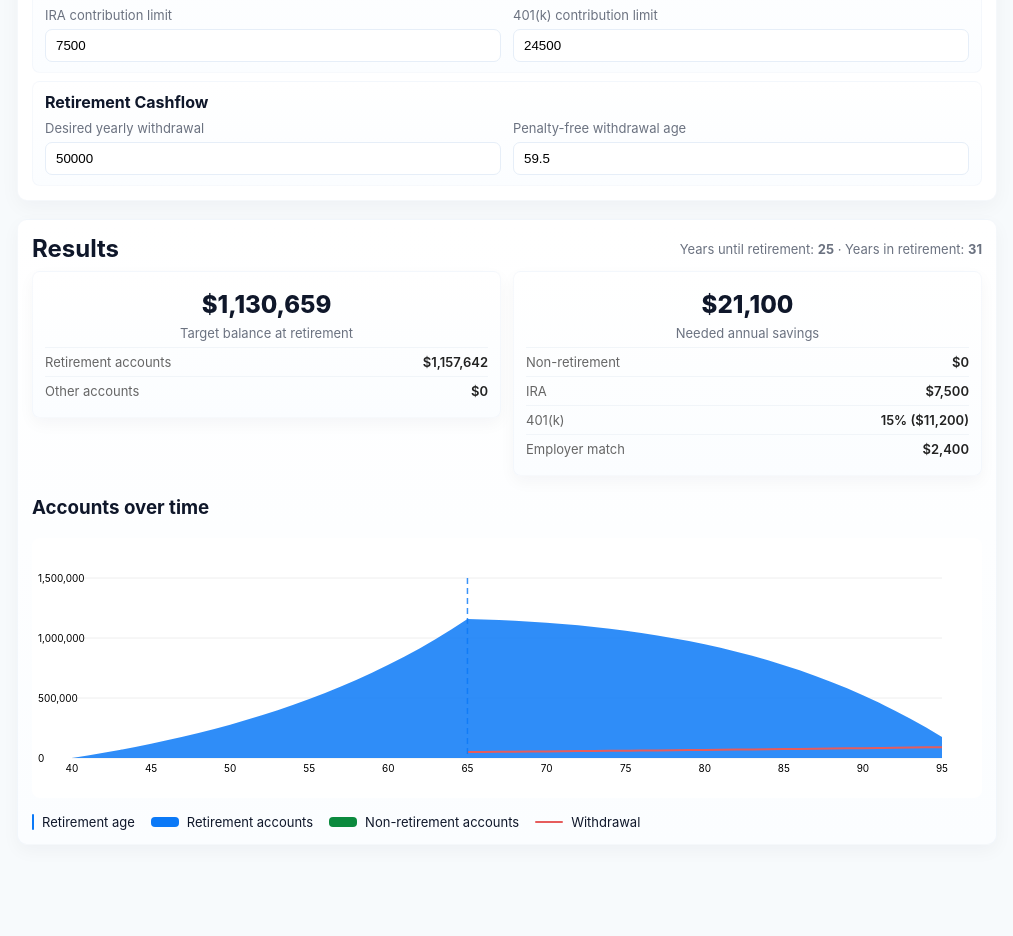
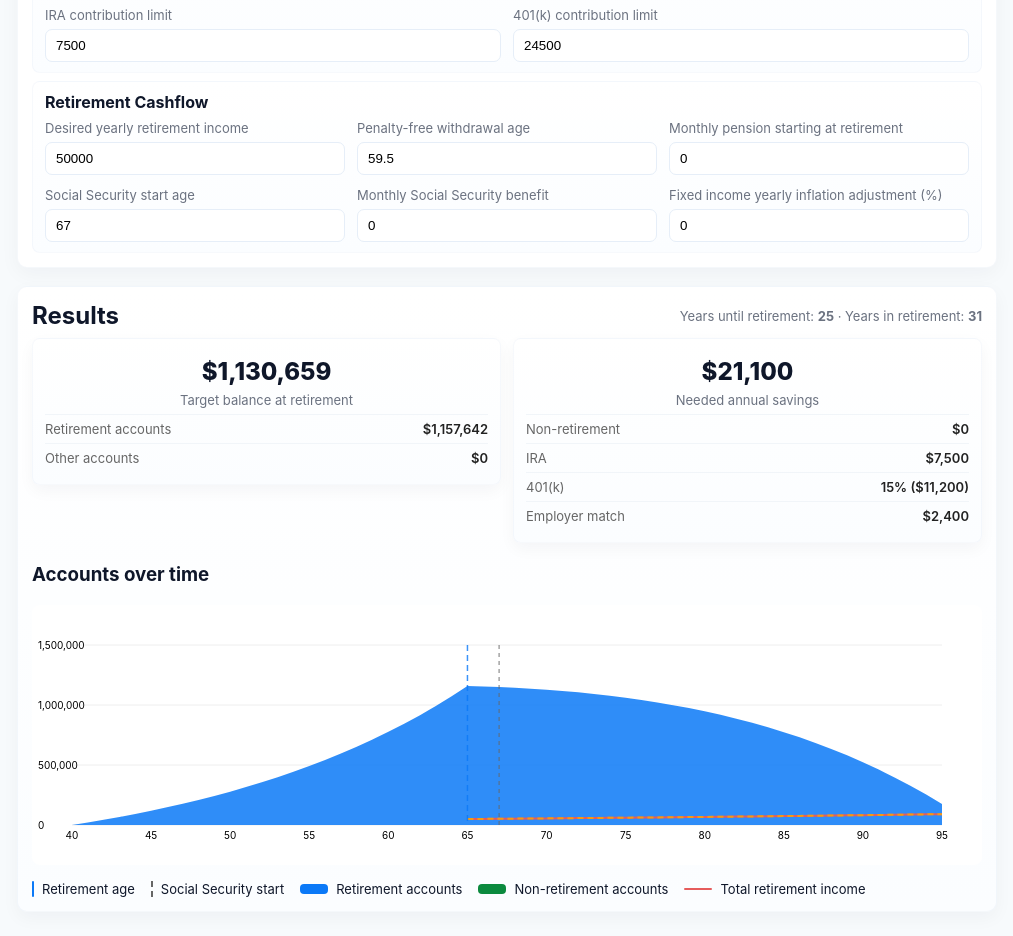
Before and after one commit to zuko7104/retirement-calculator, a React (Vite) app in the folder web/: page / in a window 1280 px wide. Shown: the part 560-1496 px from the top of the page, without its empty margins (133-1146 px from the left). Before the commit the page ends 1429 px from the top, so only its background shows below. Built offline with nearby package versions, Linux system fonts and the light colour scheme.

Commit message:
Added pension and social security

```diff
--- a/web/src/App.jsx
+++ b/web/src/App.jsx
@@ -31,23 +31,28 @@ function fmt(n) {
   return Math.ceil(n).toLocaleString()
 }
 
-function calculate(currentAssets, yearsToRetire, yearsInRetirement, withdrawal, rPre, rPost, g) {
+function calculate(currentAssets, yearsToRetire, yearsInRetirement, withdrawal, rPre, rPost, g, pensionAnnual = 0, ssAnnual = 0, ssOffset = 0, fixedIncomeInflation = 0) {
   const N = yearsInRetirement
   if (N <= 0) return { targetCorpus: 0, annual: 0 }
 
   let targetCorpus
   // target corpus at retirement to support inflation-adjusted withdrawals
-  if (Math.abs(rPost - g) > 1e-12) {
-    const q = (1 + g) / (1 + rPost)
-    targetCorpus = withdrawal * (1 - Math.pow(q, N)) / (rPost - g)
-  } else {
-    // fallback: sum discounted growing payments
-    let pv = 0
-    for (let t = 0; t < N; t++) {
-      pv += withdrawal * Math.pow(1 + g, t) / Math.pow(1 + rPost, t + 1)
+  // account for pension (starts at retirement) and social security (starts after ssOffset years)
+  let pv = 0
+  for (let t = 0; t < N; t++) {
+    // base withdrawal in year t (t=0 is first year of retirement)
+    const baseWithdrawal = withdrawal * Math.pow(1 + g, t)
+    // pension starts at retirement and grows by fixedIncomeInflation
+    const pensionAdj = pensionAnnual * Math.pow(1 + fixedIncomeInflation, t)
+    // social security starts at ssOffset (years after retirement) and grows by fixedIncomeInflation from its start
+    let ssAdj = 0
+    if (t >= ssOffset) {
+      ssAdj = ssAnnual * Math.pow(1 + fixedIncomeInflation, t - ssOffset)
     }
-    targetCorpus = pv
+    const netWithdrawal = Math.max(0, baseWithdrawal - pensionAdj - ssAdj)
+    pv += netWithdrawal / Math.pow(1 + rPost, t + 1)
   }
+  targetCorpus = pv
 
   const n = yearsToRetire
   const fvAssets = currentAssets * Math.pow(1 + rPre, n)
@@ -80,6 +85,11 @@ export default function App() {
   const [lastAge, setLastAge] = usePersistentState('fin.lastAge', '95')
   const [penaltyFreeAge, setPenaltyFreeAge] = usePersistentState('fin.penaltyFreeAge', '59.5')
   const [withdrawal, setWithdrawal] = usePersistentState('fin.withdrawal', '50000')
+  const [monthlyFixedIncome, setMonthlyFixedIncome] = usePersistentState('fin.monthlyFixedIncome', '0')
+  const [monthlyPension, setMonthlyPension] = usePersistentState('fin.monthlyPension', '0')
+  const [ssStartAge, setSsStartAge] = usePersistentState('fin.ssStartAge', '67')
+  const [monthlySocialSecurity, setMonthlySocialSecurity] = usePersistentState('fin.monthlySocialSecurity', '0')
+  const [fixedIncomeInflation, setFixedIncomeInflation] = usePersistentState('fin.fixedIncomeInflation', '0')
   const [inflation, setInflation] = usePersistentState('fin.inflation', '2')
   const [rPre, setRPre] = usePersistentState('fin.rPre', '6')
   const [rPost, setRPost] = usePersistentState('fin.rPost', '4')
@@ -99,6 +109,15 @@ export default function App() {
   const lastAgeNum = parseNumber(lastAge, 95)
   const penaltyFreeAgeNum = parseNumber(penaltyFreeAge, 59.5)
   const withdrawalVal = parseNumber(withdrawal, 50000)
+  const monthlyFixedIncomeVal = parseNumber(monthlyFixedIncome, 0)
+  const monthlyPensionVal = parseNumber(monthlyPension, 0)
+  const ssStartAgeNum = parseNumber(ssStartAge, retirementAgeNum)
+  const monthlySocialSecurityVal = parseNumber(monthlySocialSecurity, 0)
+  const fixedIncomeInflationPct = parseNumber(fixedIncomeInflation, 0) / 100
+  const fixedIncomeAnnual = monthlyFixedIncomeVal * 12
+  const pensionAnnual = monthlyPensionVal * 12
+  const ssAnnual = monthlySocialSecurityVal * 12
+  const ssOffset = Math.max(0, ssStartAgeNum - retirementAgeNum)
   const inflationPct = parseNumber(inflation, 2) / 100
   const rPrePct = parseNumber(rPre, 6) / 100
   const rPostPct = parseNumber(rPost, 4) / 100
@@ -118,7 +137,11 @@ export default function App() {
     withdrawalVal,
     rPrePct,
     rPostPct,
-    inflationPct
+    inflationPct,
+    pensionAnnual,
+    ssAnnual,
+    ssOffset,
+    fixedIncomeInflationPct
   )
 
   // compute current annual retirement contributions: assume user is not currently contributing (employer match not counted unless user contributes)
@@ -179,12 +202,27 @@ export default function App() {
   if (earlyYears > 0) {
     if (Math.abs(rPostVal - g) > 1e-12) {
       const q = (1 + g) / (1 + rPostVal)
-      earlyNeeded = withdrawalVal * (1 - Math.pow(q, earlyYears)) / (rPostVal - g)
+      // compute PV of net withdrawals in the early years accounting for pension and SS
+      let pvEarly = 0
+      for (let t = 0; t < earlyYears; t++) {
+        const baseWithdrawal = withdrawalVal * Math.pow(1 + g, t)
+        const pensionAdj = pensionAnnual * Math.pow(1 + fixedIncomeInflationPct, t)
+        let ssAdj = 0
+        if (t >= ssOffset) ssAdj = ssAnnual * Math.pow(1 + fixedIncomeInflationPct, t - ssOffset)
+        const net = Math.max(0, baseWithdrawal - pensionAdj - ssAdj)
+        pvEarly += net / Math.pow(1 + rPostVal, t + 1)
+      }
+      earlyNeeded = pvEarly
     } else {
       // fallback sum
       let pv = 0
       for (let t = 0; t < earlyYears; t++) {
-        pv += withdrawalVal * Math.pow(1 + g, t) / Math.pow(1 + rPostVal, t + 1)
+        const baseWithdrawal = withdrawalVal * Math.pow(1 + g, t)
+        const pensionAdj = pensionAnnual * Math.pow(1 + fixedIncomeInflationPct, t)
+        let ssAdj = 0
+        if (t >= ssOffset) ssAdj = ssAnnual * Math.pow(1 + fixedIncomeInflationPct, t - ssOffset)
+        const net = Math.max(0, baseWithdrawal - pensionAdj - ssAdj)
+        pv += net / Math.pow(1 + rPostVal, t + 1)
       }
       earlyNeeded = pv
     }
@@ -317,7 +355,15 @@ export default function App() {
       } else {
         // withdrawals at end of year
         const yearsSinceRet = age - retirementAgeNum
-        let toWithdraw = withdrawalVal * Math.pow(1 + g, Math.max(0, yearsSinceRet))
+        // compute effective withdrawal accounting for pension and SS with their own inflation
+        const baseWithdrawal = withdrawalVal * Math.pow(1 + g, Math.max(0, yearsSinceRet))
+        const pensionAdjLocal = pensionAnnual * Math.pow(1 + fixedIncomeInflationPct, Math.max(0, yearsSinceRet))
+        let ssAdjLocal = 0
+        const ageSinceSS = age - ssStartAgeNum
+        if (age >= ssStartAgeNum) {
+          ssAdjLocal = ssAnnual * Math.pow(1 + fixedIncomeInflationPct, Math.max(0, ageSinceSS))
+        }
+        let toWithdraw = Math.max(0, baseWithdrawal - pensionAdjLocal - ssAdjLocal)
         if (age < penaltyFreeAgeNum) {
           if (nonretBal >= toWithdraw) {
             nonretBal -= toWithdraw
@@ -437,12 +483,30 @@ export default function App() {
           <div className="section-title">Retirement Cashflow</div>
           <div className="row-inline">
             <div className="field">
-              <label>Desired yearly withdrawal</label>
+              <label>Desired yearly retirement income</label>
               <input value={withdrawal} onChange={e => setWithdrawal(e.target.value)} placeholder="50000" />
             </div>
             <div className="field">
               <label>Penalty-free withdrawal age</label>
               <input type="number" value={penaltyFreeAge} onChange={e => setPenaltyFreeAge(e.target.value)} placeholder="59.5" />
+            </div>
+            <div className="field">
+              <label>Monthly pension starting at retirement</label>
+              <input value={monthlyPension} onChange={e => setMonthlyPension(e.target.value)} placeholder="0" />
+            </div>
+          </div>
+          <div className="row-inline">
+            <div className="field">
+              <label>Social Security start age</label>
+              <input value={ssStartAge} onChange={e => setSsStartAge(e.target.value)} placeholder="67" />
+            </div>
+            <div className="field">
+              <label>Monthly Social Security benefit</label>
+              <input value={monthlySocialSecurity} onChange={e => setMonthlySocialSecurity(e.target.value)} placeholder="0" />
+            </div>
+            <div className="field">
+              <label>Fixed income yearly inflation adjustment (%)</label>
+              <input value={fixedIncomeInflation} onChange={e => setFixedIncomeInflation(e.target.value)} placeholder="0" />
             </div>
           </div>
         </div>
@@ -494,6 +558,10 @@ export default function App() {
             rec401kDollar={recommended401kDollar}
             recEmployerMatchDollar={recommendedEmployerMatchDollar}
             recIraDollar={recommendedIra}
+            pensionAnnual={pensionAnnual}
+            ssAnnual={ssAnnual}
+            ssStartAge={ssStartAgeNum}
+            fixedIncomeInflation={fixedIncomeInflationPct}
           />
         </div>
       </div>
@@ -502,7 +570,7 @@ export default function App() {
 }
 
 
-function TimelineChart({ currentAge, lastAge, retirementAge, penaltyFreeAge, initialRet, initialNonRet, annualRetContrib, annualNonRetContrib, withdrawal, inflation, rPre, rPost, rec401kDollar = 0, recEmployerMatchDollar = 0, recIraDollar = 0 }) {
+function TimelineChart({ currentAge, lastAge, retirementAge, penaltyFreeAge, initialRet, initialNonRet, annualRetContrib, annualNonRetContrib, withdrawal, inflation, rPre, rPost, rec401kDollar = 0, recEmployerMatchDollar = 0, recIraDollar = 0, pensionAnnual = 0, ssAnnual = 0, ssStartAge = 0, fixedIncomeInflation = 0 }) {
   const endAge = Math.max(lastAge, penaltyFreeAge, retirementAge)
   const years = Math.max(0, endAge - currentAge)
 
@@ -528,7 +596,14 @@ function TimelineChart({ currentAge, lastAge, retirementAge, penaltyFreeAge, ini
         nonretBal += annualNonRetContribLocal
       } else {
         const yearsSinceRet = age - Number(retirementAge)
-        let toWithdraw = withdrawal * Math.pow(1 + inflation, Math.max(0, yearsSinceRet))
+        const baseW = withdrawal * Math.pow(1 + inflation, Math.max(0, yearsSinceRet))
+        const pensionAdj = pensionAnnual * Math.pow(1 + fixedIncomeInflation, Math.max(0, yearsSinceRet))
+        let ssAdj = 0
+        if (age >= ssStartAge) {
+          const sinceSS = age - ssStartAge
+          ssAdj = ssAnnual * Math.pow(1 + fixedIncomeInflation, Math.max(0, sinceSS))
+        }
+        let toWithdraw = Math.max(0, baseW - pensionAdj - ssAdj)
         if (age < penaltyFreeAge) {
           if (nonretBal >= toWithdraw) {
             nonretBal -= toWithdraw
@@ -571,7 +646,15 @@ function TimelineChart({ currentAge, lastAge, retirementAge, penaltyFreeAge, ini
         retBal += annualRetContrib
         nonretBal += annualNonRetContrib
       } else {
-        let toWithdraw = withdrawal
+        const yearsSinceRet = age - Number(retirementAge)
+        const baseW = withdrawal * Math.pow(1 + inflation, Math.max(0, yearsSinceRet))
+        const pensionAdj = pensionAnnual * Math.pow(1 + fixedIncomeInflation, Math.max(0, yearsSinceRet))
+        let ssAdj = 0
+        if (age >= ssStartAge) {
+          const sinceSS = age - ssStartAge
+          ssAdj = ssAnnual * Math.pow(1 + fixedIncomeInflation, Math.max(0, sinceSS))
+        }
+        let toWithdraw = Math.max(0, baseW - pensionAdj - ssAdj)
         if (age < penaltyFreeAge) {
           if (nonretBal >= toWithdraw) {
             nonretBal -= toWithdraw
@@ -612,13 +695,21 @@ function TimelineChart({ currentAge, lastAge, retirementAge, penaltyFreeAge, ini
     const screenX = rect.left + svgX
     // place tooltip at the top of the chart area (horizontal follows cursor)
     const screenTop = rect.top + 8
-    // compute inflation-adjusted withdrawal at this age (0 before retirement)
-    let w = 0
+    // compute withdrawal totals and investment-only withdrawals at this age
+    let baseW = 0
+    let investW = 0
     if (p.age >= retirementAge) {
       const yearsSinceRet = p.age - Number(retirementAge)
-      w = withdrawal * Math.pow(1 + inflation, Math.max(0, yearsSinceRet))
+      baseW = withdrawal * Math.pow(1 + inflation, Math.max(0, yearsSinceRet))
+      const pensionAdj = pensionAnnual * Math.pow(1 + fixedIncomeInflation, Math.max(0, yearsSinceRet))
+      let ssAdj = 0
+      if (p.age >= ssStartAge) {
+        const sinceSS = p.age - ssStartAge
+        ssAdj = ssAnnual * Math.pow(1 + fixedIncomeInflation, Math.max(0, sinceSS))
+      }
+      investW = Math.max(0, baseW - pensionAdj - ssAdj)
     }
-    setTooltip({ idx, age: p.age, ret: p.retBal, nonret: p.nonretBal, total, withdrawal: w, x: svgX, screenX, topY: screenTop })
+    setTooltip({ idx, age: p.age, ret: p.retBal, nonret: p.nonretBal, total, withdrawal: baseW, investWithdrawal: investW, x: svgX, screenX, topY: screenTop })
   }
 
   function handleMouseLeave() { setTooltip(null) }
@@ -645,12 +736,20 @@ function TimelineChart({ currentAge, lastAge, retirementAge, penaltyFreeAge, ini
     const svgX = x(idx)
     const screenX = rect.left + svgX
     const screenTop = rect.top + 8
-    let w = 0
+    let baseW = 0
+    let investW = 0
     if (p.age >= retirementAge) {
       const yearsSinceRet = p.age - Number(retirementAge)
-      w = withdrawal * Math.pow(1 + inflation, Math.max(0, yearsSinceRet))
+      baseW = withdrawal * Math.pow(1 + inflation, Math.max(0, yearsSinceRet))
+      const pensionAdj = pensionAnnual * Math.pow(1 + fixedIncomeInflation, Math.max(0, yearsSinceRet))
+      let ssAdj = 0
+      if (p.age >= ssStartAge) {
+        const sinceSS = p.age - ssStartAge
+        ssAdj = ssAnnual * Math.pow(1 + fixedIncomeInflation, Math.max(0, sinceSS))
+      }
+      investW = Math.max(0, baseW - pensionAdj - ssAdj)
     }
-    setTooltip({ idx, age: p.age, ret: p.retBal, nonret: p.nonretBal, total, withdrawal: w, x: svgX, screenX, topY: screenTop })
+    setTooltip({ idx, age: p.age, ret: p.retBal, nonret: p.nonretBal, total, withdrawal: baseW, investWithdrawal: investW, x: svgX, screenX, topY: screenTop })
   }
 
   function handleTouchEnd() {
@@ -741,9 +840,38 @@ function TimelineChart({ currentAge, lastAge, retirementAge, penaltyFreeAge, ini
       const age = p.age
       if (age < retirementAge) return
       const yearsSinceRet = age - Number(retirementAge)
-      const w = withdrawal * Math.pow(1 + inflation, Math.max(0, yearsSinceRet))
+      const baseW = withdrawal * Math.pow(1 + inflation, Math.max(0, yearsSinceRet))
+      const pensionAdj = pensionAnnual * Math.pow(1 + fixedIncomeInflation, Math.max(0, yearsSinceRet))
+      let ssAdj = 0
+      if (age >= ssStartAge) {
+        const sinceSS = age - ssStartAge
+        ssAdj = ssAnnual * Math.pow(1 + fixedIncomeInflation, Math.max(0, sinceSS))
+      }
+      const w = baseW // total desired withdrawal (includes fixed incomes separately)
       const cmd = (d === '') ? 'M' : 'L'
       d += `${cmd}${x(i)},${y(w)} `
+    })
+    return d
+  }
+
+  // withdrawal from investments (excludes pension & SS) path (explicitly drawn too)
+  const investWithdrawalPath = () => {
+    if (!points.length) return ''
+    let d = ''
+    points.forEach((p, i) => {
+      const age = p.age
+      if (age < retirementAge) return
+      const yearsSinceRet = age - Number(retirementAge)
+      const baseW = withdrawal * Math.pow(1 + inflation, Math.max(0, yearsSinceRet))
+      const pensionAdj = pensionAnnual * Math.pow(1 + fixedIncomeInflation, Math.max(0, yearsSinceRet))
+      let ssAdj = 0
+      if (age >= ssStartAge) {
+        const sinceSS = age - ssStartAge
+        ssAdj = ssAnnual * Math.pow(1 + fixedIncomeInflation, Math.max(0, sinceSS))
+      }
+      const investW = Math.max(0, baseW - pensionAdj - ssAdj)
+      const cmd = (d === '') ? 'M' : 'L'
+      d += `${cmd}${x(i)},${y(investW)} `
     })
     return d
   }
@@ -791,6 +919,20 @@ function TimelineChart({ currentAge, lastAge, retirementAge, penaltyFreeAge, ini
           <path d={areaPathRetStack(points)} fill="#0b79f7" opacity={0.85} />
           {/* withdrawal amount line (solid) */}
           <path d={withdrawalPath()} fill="none" stroke="#e65c5c" strokeWidth={2} />
+          <path d={investWithdrawalPath()} fill="none" stroke="#f39c12" strokeWidth={2} strokeDasharray="6 4" />
+
+          {/* Social Security start age marker (dashed vertical) */}
+          {ssStartAge && ssStartAge !== retirementAge && ssStartAge >= currentAge && ssStartAge <= endAge && (
+            (() => {
+              const idxSS = ssStartAge - currentAge
+              const xSS = x(idxSS)
+              return (
+                <g key="ss-start">
+                  <line x1={xSS} x2={xSS} y1={pad} y2={height - pad} stroke="#666" strokeDasharray="4 4" strokeWidth={1} opacity={0.9} />
+                </g>
+              )
+            })()
+          )}
 
           {/* hover markers */}
           {tooltip && (
@@ -841,11 +983,15 @@ function TimelineChart({ currentAge, lastAge, retirementAge, penaltyFreeAge, ini
               <div style={{width:10,height:10,borderRadius:6,background:'#0b8a3e'}} />
               <div style={{fontSize:12}}>Non-retirement: ${fmt(tooltip.nonret)}</div>
             </div>
+            <div style={{fontSize:12, fontWeight:700, paddingBottom:6}}>Total investments: ${fmt(tooltip.total)}</div>
             <div style={{display:'flex', alignItems:'center', gap:8, marginBottom:6}}>
               <div style={{width:10,height:10,borderRadius:6,background:'#e65c5c'}} />
-              <div style={{fontSize:12}}>Withdrawal: ${fmt(tooltip.withdrawal || 0)}</div>
+              <div style={{fontSize:12}}>Total income: ${fmt(tooltip.withdrawal || 0)}</div>
             </div>
-            <div style={{fontSize:12, fontWeight:700}}>Total: ${fmt(tooltip.total)}</div>
+            <div style={{display:'flex', alignItems:'center', gap:8, marginBottom:6}}>
+              <div style={{width:10,height:10,borderRadius:6,background:'#f39c12'}} />
+              <div style={{fontSize:12}}>Withdrawals: ${fmt(tooltip.investWithdrawal || 0)}</div>
+            </div>
           </div>
         </div>
       )}
@@ -862,6 +1008,12 @@ function TimelineChart({ currentAge, lastAge, retirementAge, penaltyFreeAge, ini
             <div style={{fontSize:13}}>Penalty-free age</div>
           </div>
         )}
+        {ssStartAge && ssStartAge !== retirementAge && ssStartAge >= currentAge && ssStartAge <= endAge && (
+          <div style={{display:'flex', alignItems:'center', gap:8}}>
+            <div style={{width:0,height:16,borderLeft:'2px dashed #666'}} />
+            <div style={{fontSize:13}}>Social Security start</div>
+          </div>
+        )}
         <div style={{display:'flex', alignItems:'center', gap:8}}>
           <div style={{width:28, height:10, background:'#0b79f7', borderRadius:4}} />
           <div style={{fontSize:13}}>Retirement accounts</div>
@@ -872,7 +1024,7 @@ function TimelineChart({ currentAge, lastAge, retirementAge, penaltyFreeAge, ini
         </div>
         <div style={{display:'flex', alignItems:'center', gap:8}}>
           <div style={{width:28, height:2, background:'#e65c5c', borderRadius:2}} />
-          <div style={{fontSize:13}}>Withdrawal</div>
+          <div style={{fontSize:13}}>Total retirement income</div>
         </div>
       </div>
 
```
